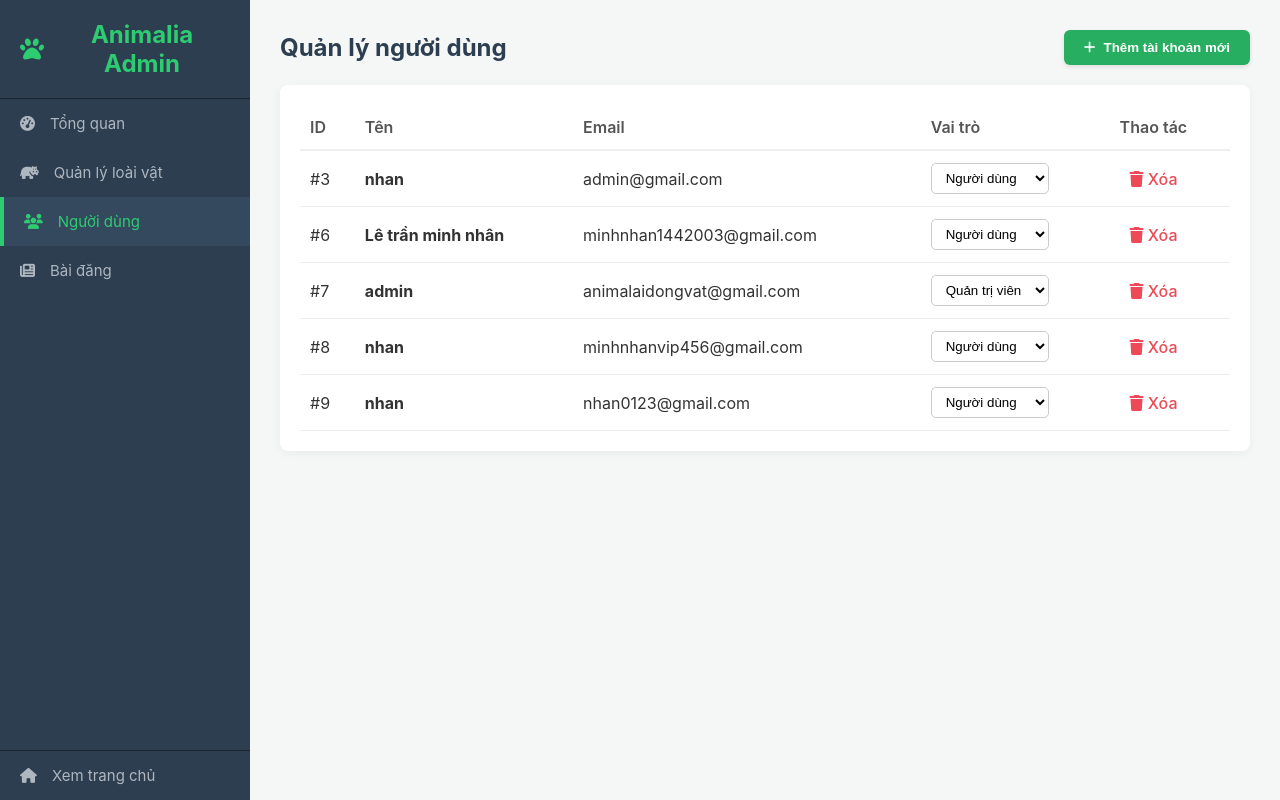
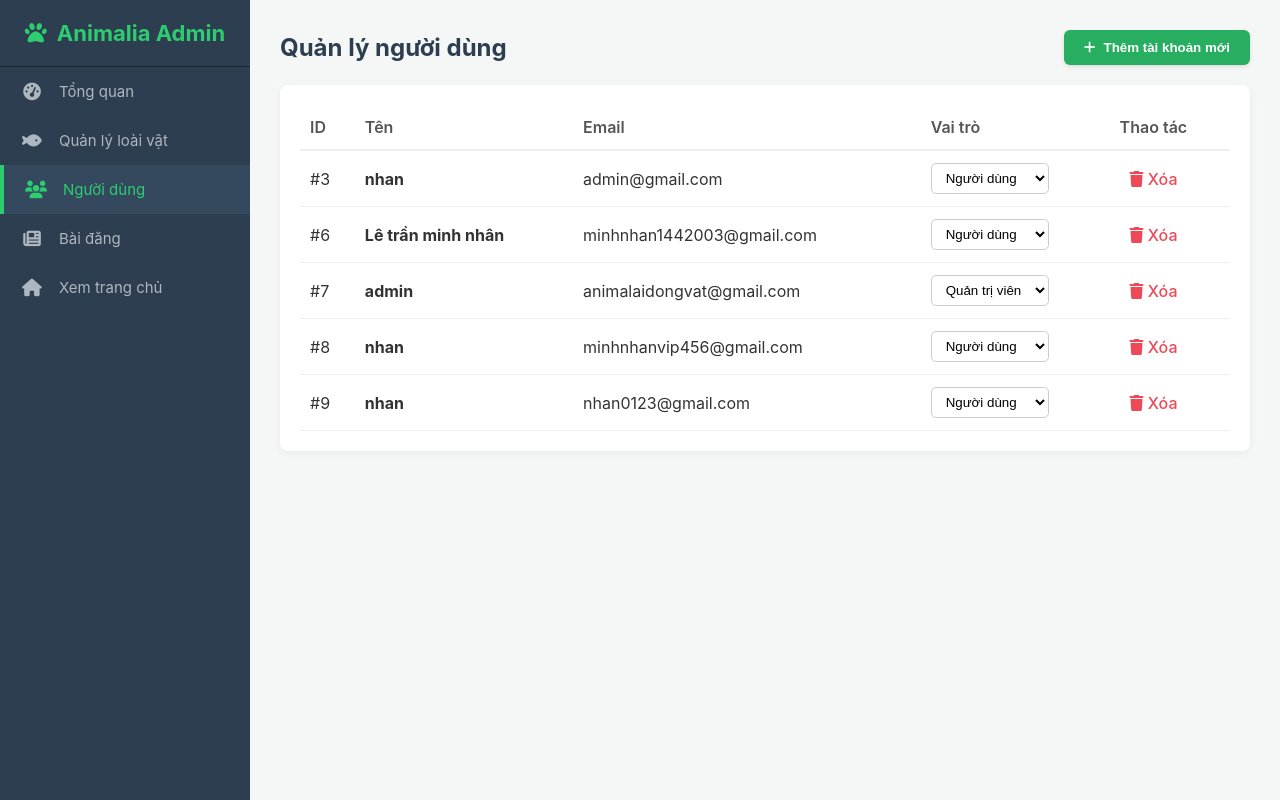
Before and after one commit to minhnhan1404/ANIMAL, a Laravel app: page /admin/users in a window 1280 px wide. Run offline with Laravel 12, Linux system fonts and the light colour scheme; a user stored in the database is signed in; data comes from the database, SQL or seed files in the repository.

Commit message:
chỉnh sửa giao diện trang admin

```diff
--- a/public/css/admin-style.css
+++ b/public/css/admin-style.css
@@ -14,7 +14,7 @@ body { background-color: var(--bg-light); color: var(--text-dark); }
 /* SIDEBAR */
 .sidebar { width: var(--sidebar-width); background: var(--text-dark); color: white; padding: 20px 0; position: sticky; top: 0; height: 100vh; }
 .sidebar-brand { padding: 0 20px 30px; font-size: 22px; font-weight: bold; color: var(--primary-color); }
-.sidebar-menu { list-style: none; }
+.sidebar-menu { list-style: none; padding: 0; margin: 0; }
 .sidebar-menu li a { padding: 15px 20px; display: flex; align-items: center; color: #bdc3c7; text-decoration: none; transition: 0.3s; }
 .sidebar-menu li.active a, .sidebar-menu li a:hover { background: rgba(255,255,255,0.1); color: var(--primary-color); border-left: 4px solid var(--primary-color); }
 .sidebar-menu li a i { margin-right: 15px; width: 20px; }
--- a/public/css/users.css
+++ b/public/css/users.css
@@ -23,7 +23,7 @@ body {
 
 .sidebar-admin .logo {
     padding: 20px;
-    font-size: 24px;
+    font-size: 22px;
     font-weight: bold;
     color: #2ecc71; /* Màu xanh lá cây Animalia Admin */
     text-align: center;
@@ -55,6 +55,12 @@ body {
     background-color: #34495e;
     color: #2ecc71;
     border-left: 4px solid #2ecc71;
+}
+
+.sidebar-admin .menu-item i {
+    width: 24px;
+    text-align: center;
+    font-size: 1.1rem;
 }
 
 /* --- MAIN CONTENT --- */
--- a/resources/views/admin/users.blade.php
+++ b/resources/views/admin/users.blade.php
@@ -20,7 +20,7 @@
         </a>
 
         <a href="{{ route('admin.animals') }}" class="menu-item">
-            <i class="fas fa-hippo"></i> Quản lý loài vật
+            <i class="fas fa-fish"></i> Quản lý loài vật
         </a>
 
         <a href="{{ route('admin.users.index') }}" class="menu-item active">
@@ -31,7 +31,7 @@
             <i class="fas fa-newspaper"></i> Bài đăng
         </a>
 
-        <a href="{{ route('home') }}" class="menu-item" style="margin-top: auto; border-top: 1px solid #1a252f;">
+        <a href="{{ route('home') }}" class="menu-item">
             <i class="fas fa-home"></i> Xem trang chủ
         </a>
     </div>
```
Also changed, not shown: resources/views/email/forgot_password.blade.php (+48 -19 lines), public/uploads/posts/1776659482.jpg (added).
